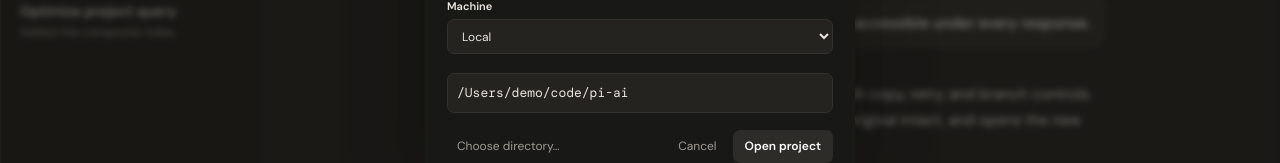
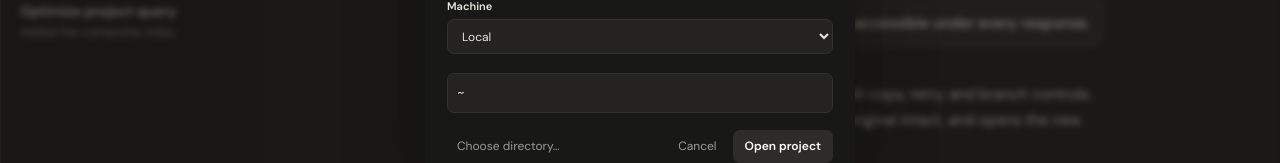
Before and after one commit to mattzq21/pi-op-out, a React (Vite) app: page / in a window 1280 px wide. Both pictures are taken after a click on the button 179 px from the left and 31 px from the top of the page. Shown: the part 370-533 px from the top of the page. Built offline with nearby package versions, Linux system fonts and the light colour scheme.

Commit message:
Committed all changes

```diff
--- a/src/App.tsx
+++ b/src/App.tsx
@@ -224,7 +224,7 @@ export default function App() {
     {error && <div className="error-toast"><strong>Pi could not connect</strong><span>{error}</span><button onClick={() => setError(undefined)}>×</button></div>}
     {notice && <div className="error-toast"><strong>{notice.title}</strong><span>{notice.message}</span><button onClick={() => setNotice(undefined)}>×</button></div>}
     {dialog && <ExtensionDialog request={dialog} onRespond={(response) => { void transport.command({ type: "extension_ui_response", id: dialog.id, ...response }); setDialog(undefined); }} />}
-    {projectOpen && <ProjectDialog initialPath={sessions.find((session) => session.id === state.sessionId && (session.hostId ?? "local") === activeHostId)?.cwd || ""} hosts={settings.hosts} initialHostId={activeHostId} onChooseDirectory={(currentPath, hostId) => hostId === "local" ? transport.selectProjectDirectory(currentPath || undefined) : transport.listDirectories(hostId, currentPath || undefined)} onOpen={(cwd, hostId) => void openProject(cwd, hostId)} onCancel={() => setProjectOpen(false)} />}
+    {projectOpen && <ProjectDialog initialPath="~" hosts={settings.hosts} initialHostId={activeHostId} onChooseDirectory={(currentPath, hostId) => hostId === "local" ? transport.selectProjectDirectory(currentPath === "~" ? undefined : currentPath || undefined) : transport.listDirectories(hostId, currentPath || undefined)} onOpen={(cwd, hostId) => void openProject(cwd, hostId)} onCancel={() => setProjectOpen(false)} />}
     {renameSession && <ExtensionDialog request={{ type: "extension_ui_request", id: "rename-session", method: "input", title: "Rename conversation", prefill: renameSession.name }} onRespond={(response) => { setRenameSession(undefined); if (typeof response.value === "string" && response.value.trim()) { const name = response.value.trim(); void transport.command({ type: "set_session_name", name }).then(() => { setState((current) => ({ ...current, sessionName: name })); void refresh(); }); } }} />}
     {relocatingSession && <ExtensionDialog request={{ type: "extension_ui_request", id: `relocate-${relocatingSession.id}`, method: "input", title: "Locate conversation project", message: `The original project directory no longer exists: ${relocatingSession.cwd}. Enter its new location to open this conversation.`, error: relocationError, placeholder: "Replacement project directory", prefill: sessions.find((session) => session.id === state.sessionId && (session.hostId ?? "local") === activeHostId && session.cwdExists !== false)?.cwd || "" }} onRespond={(response) => { if (response.cancelled) { setRelocationError(undefined); setRelocatingSession(undefined); return; } const cwd = typeof response.value === "string" ? response.value.trim() : ""; if (!cwd) { setRelocationError("Path can't be empty"); return; } const session = relocatingSession; setRelocationError(undefined); setRelocatingSession(undefined); void transport.relocateSession(session.path, cwd, session.hostId).then(() => transport.command({ type: "switch_session", sessionPath: session.path })).then(() => refresh()).catch((reason: unknown) => setError(reason instanceof Error ? reason.message : String(reason))); }} />}
   </div>;
--- a/src/components/ProjectDialog.tsx
+++ b/src/components/ProjectDialog.tsx
@@ -26,7 +26,7 @@ export function ProjectDialog({ initialPath, hosts, initialHostId, onChooseDirec
   return <div className="modal-backdrop" role="presentation" onMouseDown={(event) => { if (event.target === event.currentTarget) onCancel(); }}>
     <section className="extension-dialog" role="dialog" aria-modal="true" aria-labelledby="project-dialog-title">
       <p className="eyebrow">Project</p><h2 id="project-dialog-title">Open project</h2><p>Open Pi in a project directory.</p>
-      <label className="field"><span>Machine</span><select aria-label="Machine" value={hostId} onChange={(event) => { setHostId(event.target.value); setPath(""); setListing(undefined); setError(undefined); }}><option value="local">Local</option>{hosts.map((host) => <option key={host.id} value={host.id}>{host.name}</option>)}</select></label>
+      <label className="field"><span>Machine</span><select aria-label="Machine" value={hostId} onChange={(event) => { setHostId(event.target.value); setPath("~"); setListing(undefined); setError(undefined); }}><option value="local">Local</option>{hosts.map((host) => <option key={host.id} value={host.id}>{host.name}</option>)}</select></label>
       <input autoFocus aria-label="Project directory" value={path} placeholder="/path/to/project" onChange={(event) => { setPath(event.target.value); setError(undefined); }} onKeyDown={(event) => { if (event.key === "Enter") open(); }} />
       {hostId !== "local" && listing && <div className="remote-directory-list" aria-label="Remote directories">{listing.parent && <button onClick={() => void choose(listing.parent)}>..</button>}{listing.directories.map((directory) => <button key={directory} onClick={() => void choose(directory)}>{directory.split("/").filter(Boolean).at(-1) || directory}</button>)}</div>}
       {error && <p className="dialog-error" role="alert">{error}</p>}
```
Also changed, not shown: 1 other file (tests, documents, lock files or other folders).
